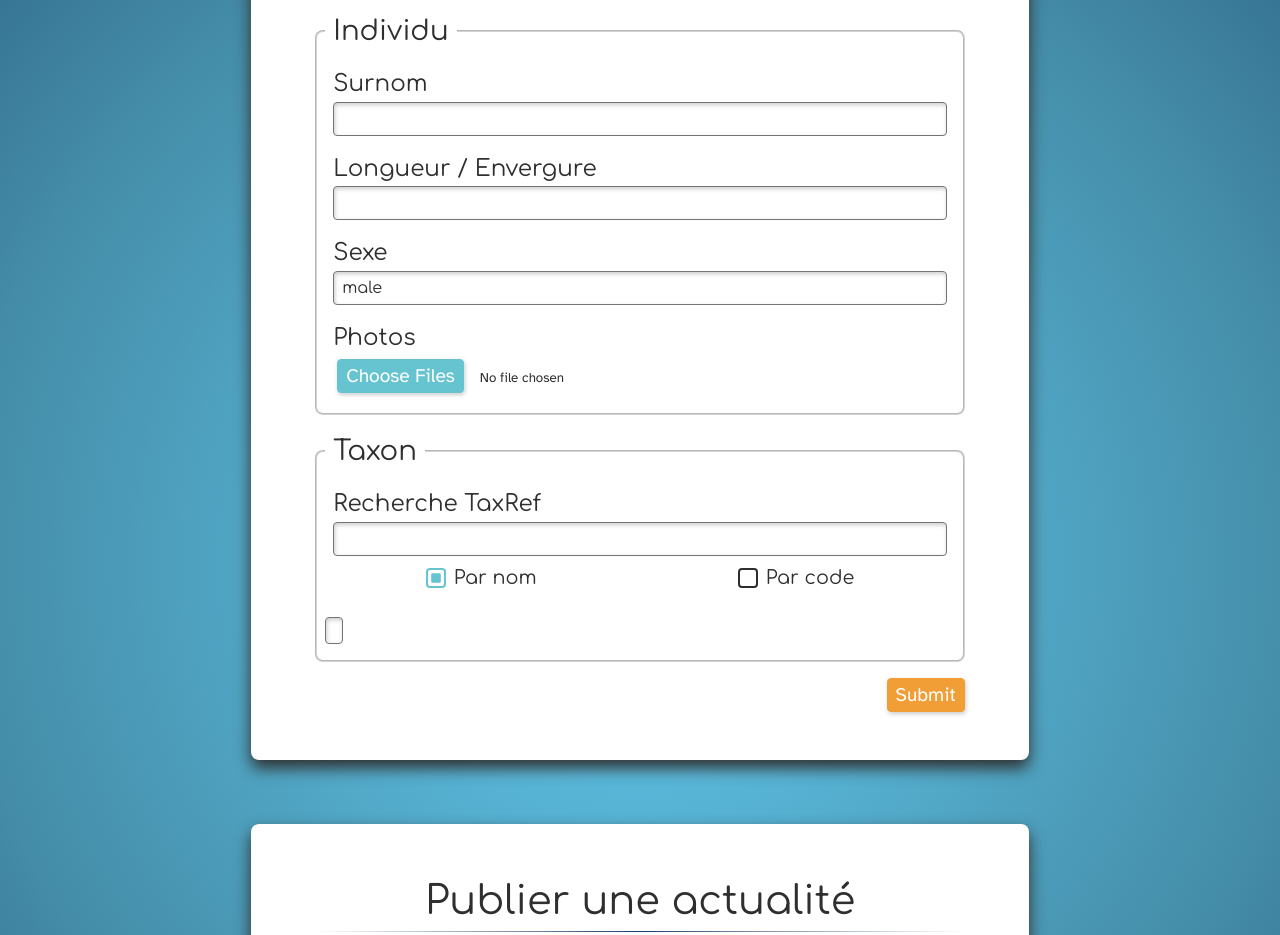
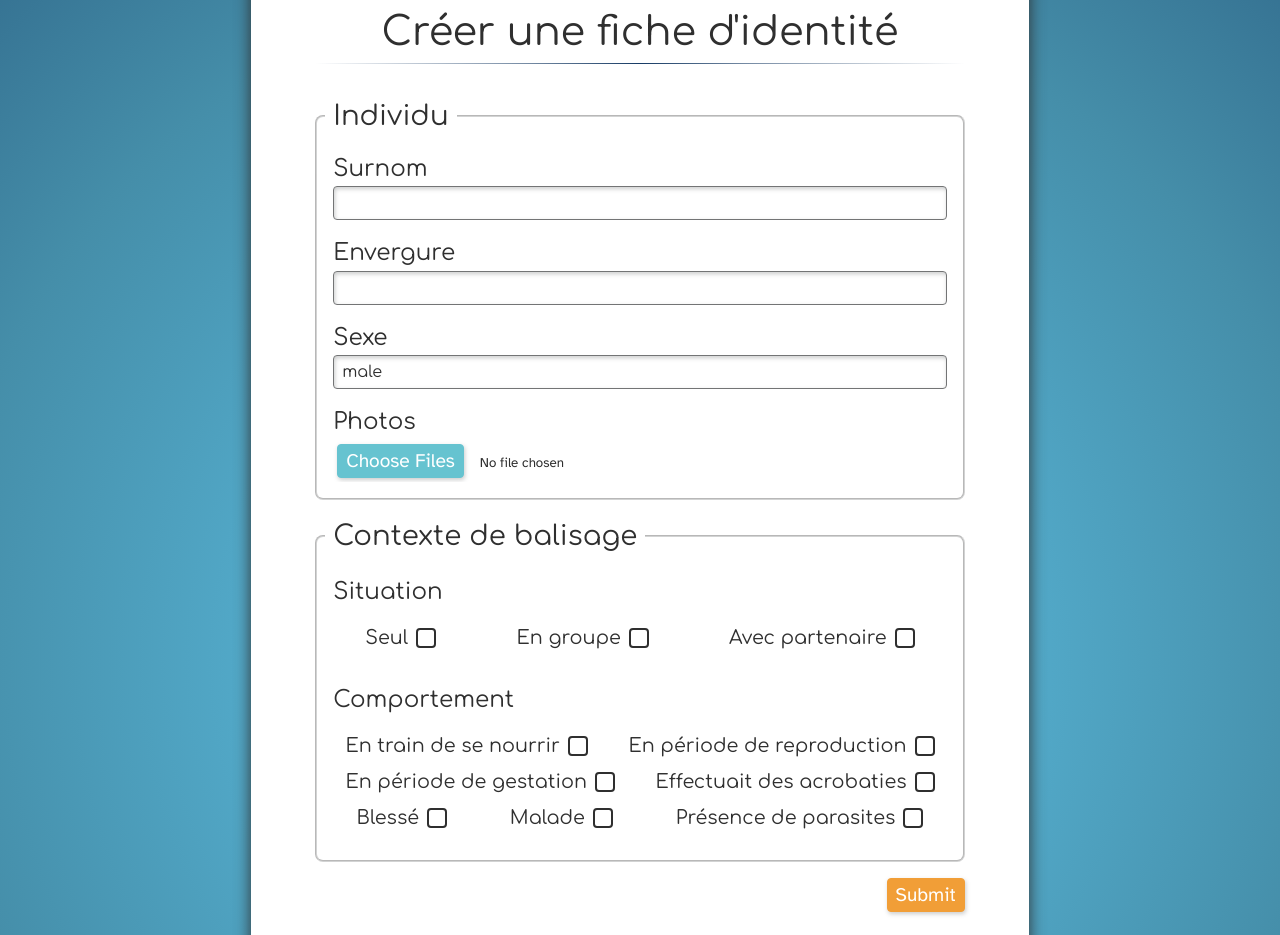
Before and after one commit to LouisCoutel/Ailerons-Portail, a website built with Vite: page index.html in a window 1280 px wide. Shown: the part 589-1524 px from the top of the page. Built offline with nearby package versions, Linux system fonts and the light colour scheme.

Commit message:
Add fields and styles

```diff
--- a/index.html
+++ b/index.html
@@ -1,40 +1,53 @@
 <!DOCTYPE html>
 <html lang="fr">
-
     <head>
-    <meta charset="UTF-8">
-    <meta name="viewport" content="width=device-width, initial-scale=1.0">
-    <link rel="stylesheet" href="./src/styles.css">
+        <meta charset="UTF-8" />
+        <meta name="viewport" content="width=device-width, initial-scale=1.0" />
+        <link rel="stylesheet" href="./src/styles.css" />
         <title>Portail Ailerons</title>
     </head>
 
     <body>
         <header>
             <section id="logo-section">
-            <img id="main-logo" src="./Assets/Ailerons_Logo.png" alt="Logo de l'association">
+                <img id="main-logo" src="./Assets/Ailerons_Logo.png" alt="Logo de l'association" />
                 <h1>Portail Ailerons</h1>
             </section>
 
             <nav class="navbar">
                 <li>
-                <ul><a>Connexion</a></ul>
-                <ul><a href="#csv-upload-section">CSV</a></ul>
-                <ul><a href="#news-post-section">Actus</a></ul>
+                    <ul>
+                        <a>Connexion</a>
+                    </ul>
+                    <ul>
+                        <a href="#csv-upload-section">CSV</a>
+                    </ul>
+                    <ul>
+                        <a href="#news-post-section">Actus</a>
+                    </ul>
                 </li>
             </nav>
         </header>
 
         <main>
             <section id="csv-upload-section">
-            <h2>Téléverser un fichier CSV</h2>
+                <h2>Téléverser des fichiers</h2>
                 <hr />
 
-            <form id="csv-upload-form" action="http://127.0.0.1:5000/upload" method="post"
+                <form
+                    id="csv-upload-form"
+                    action="http://127.0.0.1:5000/upload"
+                    method="post"
                     enctype="multipart/form-data">
-                <label for="csvFile">Fichier
-                    <input type="file" class="file" id="csvFile" name="csvFile" accept=".csv" />
+                    <label for="csvFile"
+                        >Relevés de localisation
+                        <input type="file" class="file" id="locFile" name="locFile" accept=".csv" />
                     </label>
-                <input type="submit" class="submit">
+                    <label for="csvFile"
+                        >Données de capteurs
+                        <input type="file" class="file" id="sensorFile" name="sensorFile" accept=".csv" />
+                    </label>
+                    <input type="submit" class="submit" />
                 </form>
             </section>
 
@@ -42,21 +55,26 @@
                 <h2>Créer une fiche d'identité</h2>
                 <hr />
 
-            <form id="create-infocard-form" action="http://127.0.0.1:5000/infocard" method="post"
+                <form
+                    id="create-infocard-form"
+                    action="http://127.0.0.1:5000/infocard"
+                    method="post"
                     enctype="multipart/form-data">
-
                     <fieldset>
                         <legend>Individu</legend>
 
-                    <label for="indName">Surnom
+                        <label for="indName"
+                            >Surnom
                             <input type="field" class="field" id="indName" name="indName" />
                         </label>
 
-                    <label for="indSize">Longueur / Envergure
+                        <label for="indSize"
+                            >Envergure
                             <input type="number" class="number" id="indSize" name="indSize" min="1" max="600" />
                         </label>
 
-                    <label for="indSex">Sexe
+                        <label for="indSex"
+                            >Sexe
                             <select id="indSex" name="indSex" value="unknown">
                                 <option>male</option>
 
@@ -66,72 +84,116 @@
                             </select>
                         </label>
 
-                    <label for="indPics">Photos
+                        <label for="indPics"
+                            >Photos
                             <input type="file" id="indPics" name="indPics" accept=".png,.jpg" multiple />
                         </label>
                     </fieldset>
+                    <fieldset>
+                        <legend>Contexte de balisage</legend>
 
-                <fieldset>
-                    <legend>Taxon</legend>
+                        <fieldset class="nested">
+                            <legend class="nested">Situation</legend>
 
-                    <search id="species-search">
-                        <label for="specSearch" class="sublabel">Recherche TaxRef
-                            <input type="search" class="search" id="specSearch" name="specSearch" />
+                            <div class="row-wrapper">
+                                <label class="horizontal" for="alone">
+                                    Seul
+                                    <input type="radio" class="check" id="situation" name="situation" value="alone" />
                                 </label>
 
-                        <div class="row-wrapper">
-                            <label class="radio" for="by-name">
-                                <input type="radio" class="radio" id="by-name" name="search-type" value="by-name"
-                                    checked />
-                                Par nom
+                                <label class="horizontal" for="group">
+                                    En groupe
+                                    <input type="radio" class="check" id="situation" name="situation" value="group" />
                                 </label>
 
-                            <label class="radio" for="by-code">
-                                <input type="radio" id="by-code" class="radio" name="search-type" value="by-code" />
-                                Par code
+                                <label class="horizontal" for="couple">
+                                    Avec partenaire
+                                    <input type="radio" class="check" id="situation" name="situation" value="couple" />
                                 </label>
                             </div>
-                    </search>
-
-                    <section id="taxref-results-section">
-                        <select class="taxref-results" id="specInfos" name="specInfos">
-
-                        </select>
-                    </section>
-                    </label>
                         </fieldset>
 
-                <input type="submit" class="submit">
+                        <fieldset class="nested">
+                            <legend class="nested">Comportement</legend>
+
+                            <div class="row-wrapper">
+                                <label class="horizontal" for="feeding">
+                                    En train de se nourrir
+                                    <input type="checkbox" class="check" id="feeding" name="feeding" />
+                                </label>
+
+                                <label class="horizontal" for="reproduction">
+                                    En période de reproduction
+                                    <input type="checkbox" class="check" id="reproduction" name="reproduction" />
+                                </label>
+
+                                <label class="horizontal" for="gestation">
+                                    En période de gestation
+                                    <input type="checkbox" class="check" id="gestation" name="gestation" />
+                                </label>
+
+                                <label class="horizontal" for="reproduction">
+                                    Effectuait des acrobaties
+                                    <input type="checkbox" class="check" id="jumping" name="jumping" />
+                                </label>
+
+                                <label class="horizontal" for="injured">
+                                    Blessé
+                                    <input type="checkbox" class="check" id="injured" name="injured" />
+                                </label>
+
+                                <label class="horizontal" for="sick">
+                                    Malade
+                                    <input type="checkbox" class="check" id="injured" name="injured" />
+                                </label>
+
+                                <label class="horizontal" for="parasites">
+                                    Présence de parasites
+                                    <input type="checkbox" class="check" id="parasites" name="parasites" />
+                                </label>
+                            </div>
+                        </fieldset>
+                    </fieldset>
+
+                    <input type="submit" class="submit" />
                 </form>
             </section>
-
 
             <section id="news-post-section">
                 <h2>Publier une actualité</h2>
                 <hr />
 
-            <form id="news-post-form" action="http://127.0.0.1:5000/news" method="post" enctype="multipart/form-data">
-                <label for="post-title-input">Titre du post
-                    <input type="field" class="field" id="post-title-input" name="newsTitle">
+                <form
+                    id="news-post-form"
+                    action="http://127.0.0.1:5000/news"
+                    method="post"
+                    enctype="multipart/form-data">
+                    <label for="post-title-input"
+                        >Titre du post
+                        <input type="field" class="field" id="post-title-input" name="newsTitle" />
                     </label>
 
-                <label for="post-image-input">Image d'illustration
-                    <input type="file" class="file" id="post-image-input" name="newsImage" accept=".png,.jpg">
+                    <label for="post-image-input"
+                        >Image d'illustration
+                        <input type="file" class="file" id="post-image-input" name="newsImage" accept=".png,.jpg" />
                     </label>
 
-                <label for="post-content-input">Corps de texte
-                    <textarea id="post-content-input" name="newsContent"
+                    <label for="post-content-input"
+                        >Corps de texte
+                        <textarea
+                            id="post-content-input"
+                            name="newsContent"
                             placeholder="Rédigez votre post ici"></textarea>
                     </label>
 
-                <label for="post-title-input">Date de publication souhaitée
-                    <input type="datetime-local" class="date" id="publication-date-input" name="newsDate">
+                    <label for="post-title-input"
+                        >Date de publication souhaitée
+                        <input type="datetime-local" class="date" id="publication-date-input" name="newsDate" />
                     </label>
 
-                <input type="submit" class="submit">
+                    <input type="submit" class="submit" />
                 </form>
             </section>
         </main>
     </body>
-
 </html>
--- a/src/styles.css
+++ b/src/styles.css
@@ -36,7 +36,7 @@ header {
     max-height: 80px;
     padding: 0.25rem 4vw;
     box-sizing: border-box;
-
+    z-index: 999;
     border-bottom: 1px solid;
     border-color: var(--smokey-grey);
     filter: drop-shadow(0 -4px 8px var(--dark-grey));
@@ -134,9 +134,10 @@ label {
     overflow: visible;
 }
 
-label.radio {
+label.horizontal {
     display: flex;
     font-size: 1.2rem;
+    line-height: 1.2rem;
     padding: 0;
     width: fit-content;
     flex-direction: row;
@@ -147,12 +148,13 @@ label.radio {
     flex: 0 1 auto;
 }
 
+
  div.row-wrapper {
     display: flex;
     width: 100%;
     justify-items: center;
 }
-input.radio {
+input.check {
     all: unset;
     position: relative;
     width: 16px;
@@ -164,15 +166,15 @@ input.radio {
     transition: all 300ms ease-in-out;
 }
 
-input.radio:checked {
+input.check:checked {
     border-color: var(--blue-hosta);
 }
 
-input.radio:hover {
+input.check:hover {
     border-color: var(--blue-hosta);
 }
 
-input.radio::after {
+input.check::after {
     content:"";
     position: absolute;
     width: 16px;
@@ -185,13 +187,13 @@ input.radio::after {
 }
 
 
-input.radio:hover::after {
+input.check:hover::after {
     transform-origin: center;
     opacity: 0.5;
     transform: rotate(0deg) scale(60%);
 }
 
-input.radio:checked::after {
+input.check:checked::after {
     opacity: 1;
     transform: rotate(90deg) scale(60%);
     border-color: var(--blue-hosta);
@@ -202,6 +204,10 @@ legend {
     font-size : 1.728rem;
     line-height: 1.5rem;
     padding: 0.5rem;
+}
+
+legend.nested {
+    font-size: 1.44rem;
 }
 
 #main-logo {
@@ -220,10 +226,11 @@ fieldset {
     margin: 0;
 }
 
-fieldset.radio {
+fieldset.nested {
     border: none;
     padding: 0.5rem 0;
 }
+
 
 input {
     font-family: "Atkinson Hyperlegible";
@@ -320,6 +327,7 @@ div.row-wrapper {
     width: 100%;
     justify-content: space-between;
     align-items: center;
+    flex-wrap: wrap;
 }
 
 div.col-wrapper {
```
Also changed, not shown: .prettierrc.json (added). Lines whose indentation alone changed are shown as unchanged.
